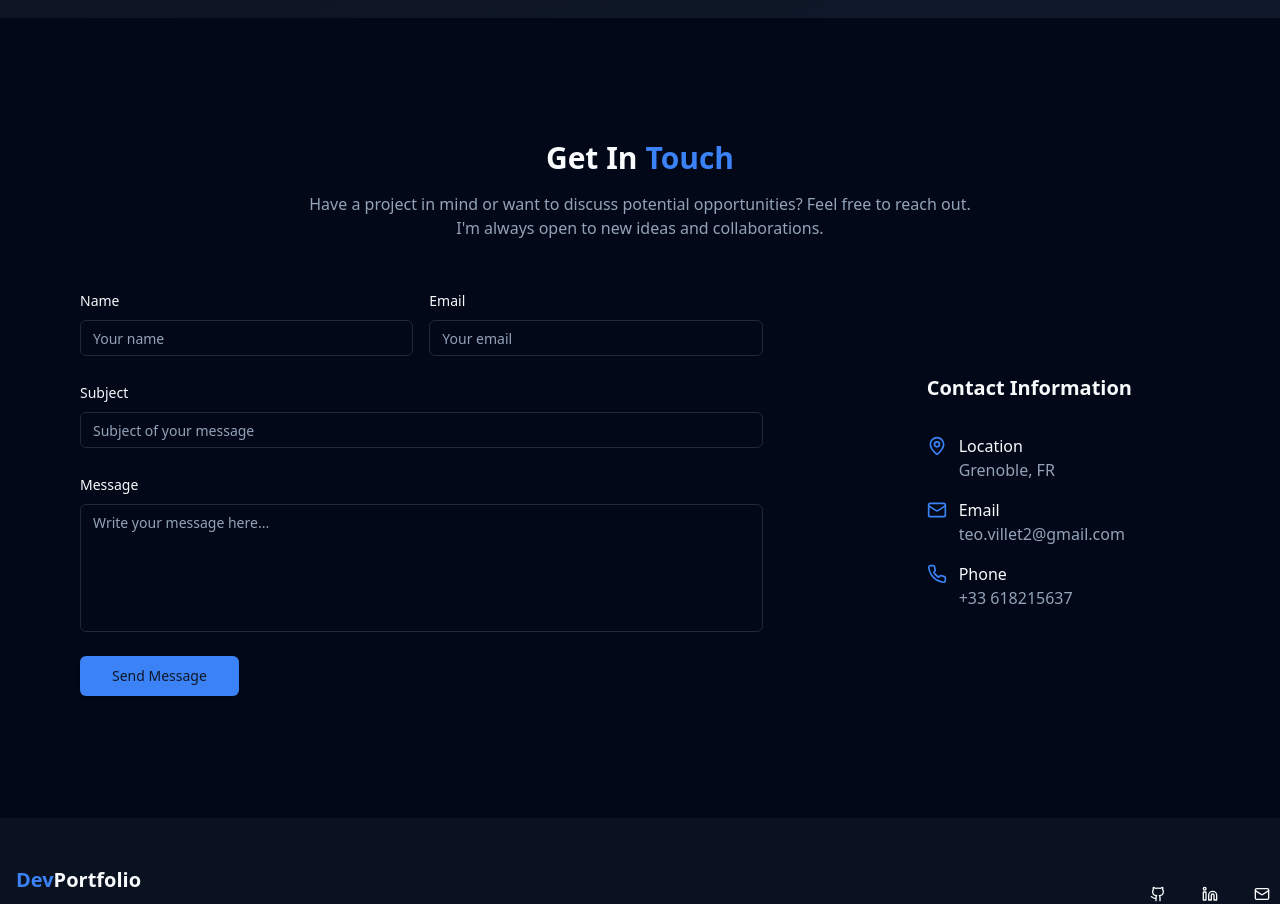
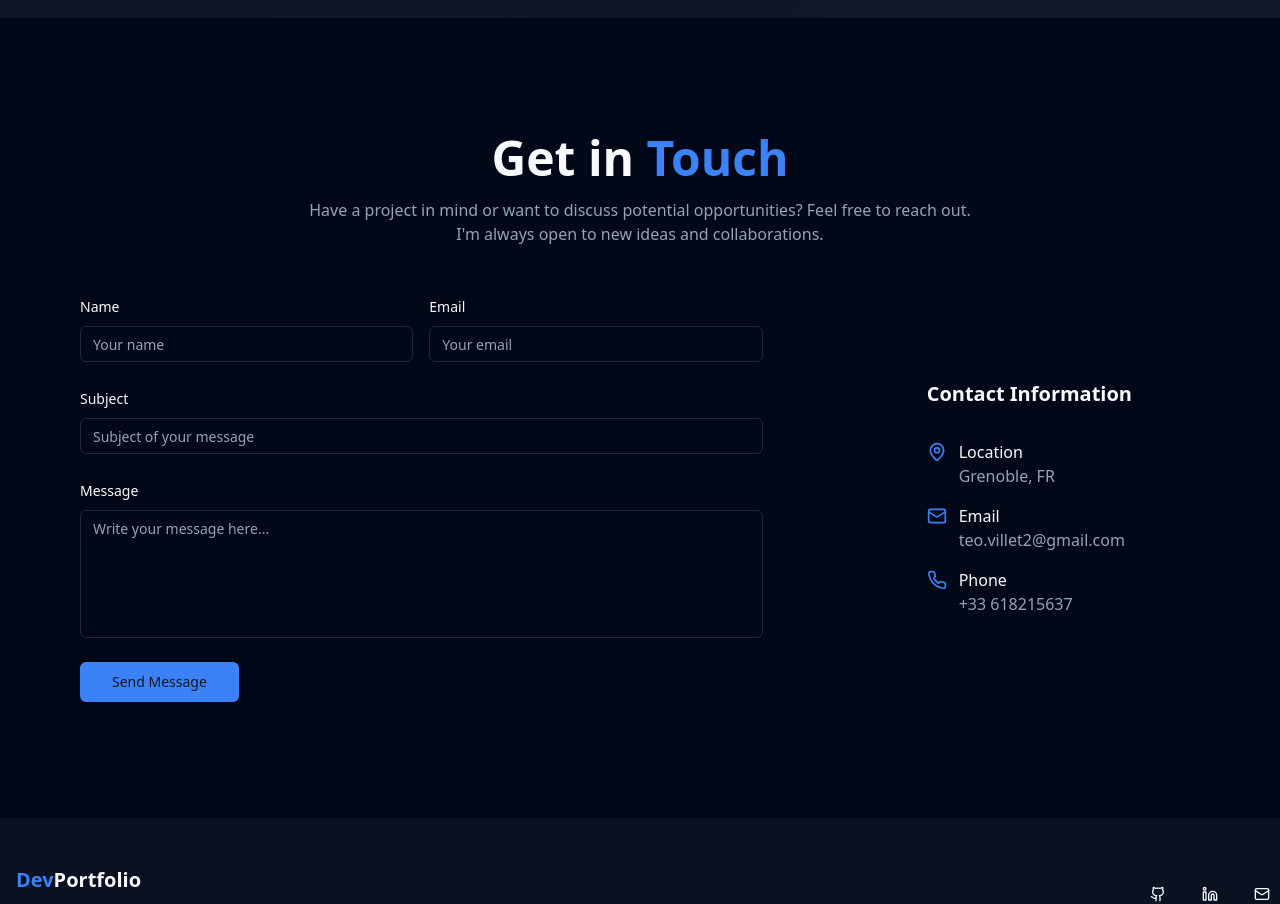
Before and after one commit to teovlt/portfolioFreelance, a React (Vite) app: page / in a window 1280 px wide. Shown: the part 5220-6124 px from the top of the page. Built offline with nearby package versions, Linux system fonts and the light colour scheme.

Commit message:
Fix size of title for contact page

```diff
--- a/src/pages/Contact.tsx
+++ b/src/pages/Contact.tsx
@@ -55,10 +55,15 @@ export const Contact = () => {
           transition={{ duration: 0.5 }}
           className="text-center mb-12"
         >
-          <h2 className="text-3xl font-bold mb-4">
-            Get In <span className="text-primary">Touch</span>
-          </h2>
-          <p className="text-muted-foreground max-w-2xl mx-auto">
+          <motion.h2
+            initial={{ opacity: 0 }}
+            animate={{ opacity: 1 }}
+            transition={{ delay: 0.7, duration: 0.7 }}
+            className="text-4xl md:text-5xl font-bold "
+          >
+            Get in <span className="text-primary">Touch</span>
+          </motion.h2>
+          <p className="text-muted-foreground max-w-2xl mx-auto mt-4">
             Have a project in mind or want to discuss potential opportunities? Feel free to reach out. I'm always open to new ideas and
             collaborations.
           </p>
```
